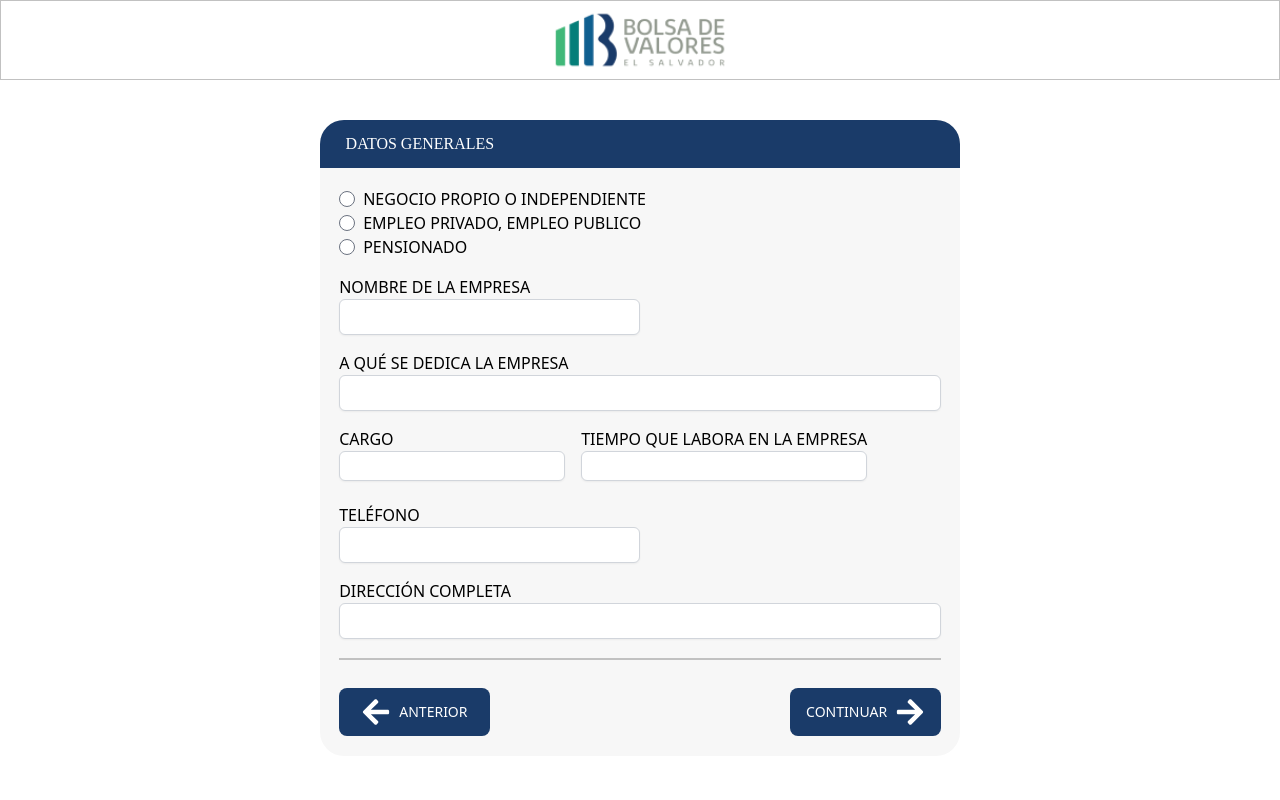
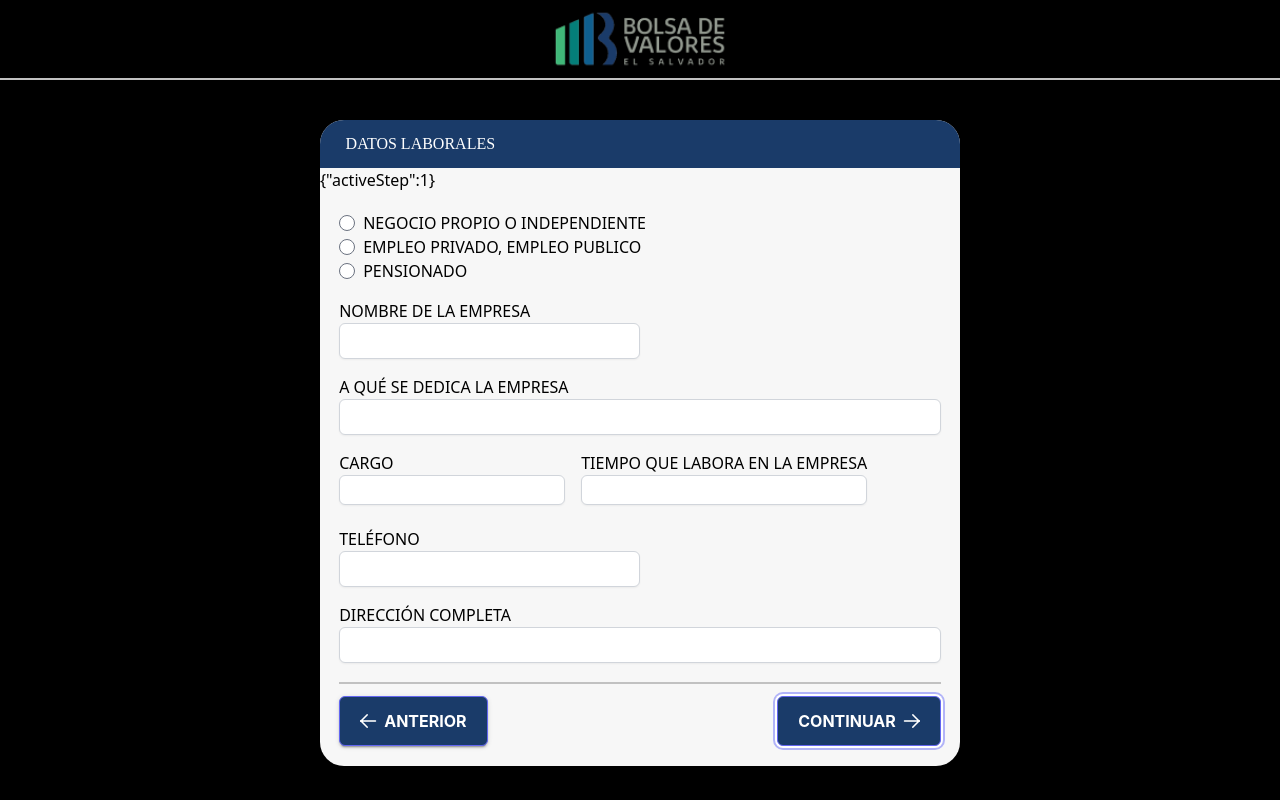
Before and after one commit to pbsuazocod/stock_app, a React (Create React App) app: page /formpage in a window 1280 px wide. Both pictures are taken after typing "Sample", "5", "Sample", "Sample", "Sample", "5551234" into the empty fields and a click on the button "CONTINUAR". Built offline with nearby package versions, Linux system fonts and the light colour scheme.

Commit message:
general updated

```diff
--- a/src/components/PageWrapper.jsx
+++ b/src/components/PageWrapper.jsx
@@ -3,7 +3,7 @@ import Header from "./UI/Header";
 
 const PageWrapper = function ({ children }) {
   return (
-    <div className="w-screen h-screen bg-white">
+    <div className="w-screen h-screen bg-black">
       <Header />
       <div className="flex justify-center mt-10">{children}</div>
     </div>
--- a/src/components/UI/FormWrapper/FormWrapper.jsx
+++ b/src/components/UI/FormWrapper/FormWrapper.jsx
@@ -7,37 +7,34 @@ export default function FormWrapper({ children, currentStep, currentPage }) {
   const Titles = () => {
     switch (currentStep) {
       case 0:
-        return "SISTEMA DE VINCULACIÓN DIGITAL";
-        break;
-      case 1:
         if (currentPage === "riskpage") {
           return "PERFIL DE RIESGO DEL CLIENTE";
         } else {
           return "DATOS GENERALES";
         }
         break;
-      case 2:
+      case 1:
         if (currentPage === "riskpage") {
           return "PERFIL DE RIESGO DEL CLIENTE";
         } else {
           return "DATOS LABORALES";
         }
         break;
-      case 3:
+      case 2:
         if (currentPage === "riskpage") {
           return "PERFIL DE RIESGO DEL CLIENTE";
         } else {
           return "FIRMAS AUTORIZADAS";
         }
         break;
-      case 4:
+      case 3:
         if (currentPage === "riskpage") {
           return "PERFIL DE RIESGO DEL CLIENTE";
         } else {
           return "INSTRUCCIONES PARA LIQUIDACIÓN DE FONDOS";
         }
         break;
-      case 5:
+      case 4:
         return "INSTRUCCIONES PARA LIQUIDACIÓN DE FONDOS";
         break;
 
@@ -50,6 +47,9 @@ export default function FormWrapper({ children, currentStep, currentPage }) {
       case 8:
         if (currentPage === "onBording_step_1") return "NOTIFICACIÓN";
         break;
+        case 9:
+          return "SISTEMA DE VINCULACIÓN DIGITAL";
+          break;
       default:
         return "default";
         break;
--- a/src/components/UI/Header.jsx
+++ b/src/components/UI/Header.jsx
@@ -3,7 +3,7 @@ import logo from "../images/logo.png";
 
 function Header() {
   return (
-    <div className="w-screen border h-20 border-[#C1C1C1] flex justify-center">
+    <div className="w-screen border-b-2 h-20 border-[#C1C1C1] flex justify-center">
       <img src={logo} alt="bolsa de valores logo" />
     </div>
   );
--- a/src/components/forms/Onboarding/OnBoarding.jsx
+++ b/src/components/forms/Onboarding/OnBoarding.jsx
@@ -6,6 +6,7 @@ import photo from "../../images/photo.png";
 import { TbChecks } from "react-icons/tb";
 import { Link } from "react-router-dom";
 import { FaArrowRight } from "react-icons/fa";
+import { Button } from "primereact/button";
 
 function OnBoarding() {
   const steps = ["Form Step One", "Form Step two", "Form Step tree"];
@@ -74,15 +75,14 @@ function OnBoarding() {
               <TbChecks className="text-[20vh] text-green-500" />
               <h1>INFORMACIÓN VALIDADA CORRECTAMENTE</h1>
             </div>
-            <Link
-              to="/formpage"
-              type="submit"
-              className={`bg-[#1A3B69] w-[40%] rounded-lg text-white h-12 lg:w-[25%] mr-[2%] lg:mr-0 text-sm mt-6 gap-2 flex justify-center items-center`}
-            >
-              CONTINUAR
-              <div className="lg:text-3xl text-xl">
-                <FaArrowRight />
-              </div>
+            <Link className="mt-[2%]" to="/formpage">
+              <Button
+                type="button"
+                label="CONTINUAR"
+                iconPos="right"
+                icon="pi pi-arrow-right"
+                className="p-button-raised"
+              />
             </Link>
           </div>
         </>
--- a/src/components/forms/ProfileForm/FormStepFive.jsx
+++ b/src/components/forms/ProfileForm/FormStepFive.jsx
@@ -1,6 +1,8 @@
 import React from "react";
 import { Link } from "react-router-dom";
 import { FaArrowRight } from "react-icons/fa";
+import { Button } from "primereact/button";
+import "./styles.css";
 
 function FormStepFive() {
   return (
@@ -11,15 +13,14 @@ function FormStepFive() {
       </div>
       <div className="flex flex-col flex-1 justify-between items-end mr-[2%] mb-[4%]">
         <div className="border-grey-300 border-t-4 w-full" />
-        <Link
-          to="/riskpage"
-          type="submit"
-          className={`bg-[#1A3B69] w-[40%] rounded-lg text-white h-12 lg:w-[25%] mr-[2%] lg:mr-0 text-sm mt-4 gap-2 flex justify-center items-center`}
-        >
-          CONTINUAR
-          <div className="lg:text-3xl text-xl">
-            <FaArrowRight />
-          </div>
+        <Link to={"/riskpage"}>
+          <Button
+            type="button"
+            label="CONTINUAR"
+            iconPos="right"
+            icon="pi pi-arrow-right"
+            className="p-button-raised"
+          />
         </Link>
       </div>
     </div>
--- a/src/components/forms/ProfileForm/ProfileForm.jsx
+++ b/src/components/forms/ProfileForm/ProfileForm.jsx
@@ -2,6 +2,8 @@ import React from "react";
 import { Form } from "formik";
 import { Formik } from "formik";
 import { useState } from "react";
+import { Button } from "primereact/button";
+import "./styles.css";
 
 // components
 
@@ -80,15 +82,16 @@ function ProfileForm() {
       >
         {(formik) => (
           <Form>
+            {JSON.stringify({ activeStep })}
             {_renderStepContent(activeStep)}
 
             {!isLastStep ? (
               <div
                 className={`${
-                  activeStep !== 2
-                    ? "mb-[3%] mr-[3%] ml-[3%] border-t-2 border-[#C1C1C1]"
-                    : ""
-                } flex`}
+                  activeStep !== 3
+                    ? " mb-[3%] mr-[3%] ml-[3%]  border-t-2 border-[#C1C1C1]"
+                    : "mb-[3%] mr-[3%] ml-[3%] "
+                }`}
               >
                 <div className="w-full pt-[2%]">
                   <div
@@ -98,32 +101,29 @@ function ProfileForm() {
                   >
                     {activeStep > 0 && (
                       <>
-                        <button
-                          type="button"
-                          onClick={_handleBack}
-                          className="bg-[#1A3B69] rounded-lg text-white h-12 lg:w-[25%] w-[40%] mr-[2%] lg:mr-0 text-sm mt-4 gap-2 flex justify-center items-center"
-                        >
-                          <div className="lg:text-3xl text-xl ">
-                            <FaArrowLeft />
-                          </div>
-                          ANTERIOR
-                        </button>
+                        <div>
+                          <Button
+                            type="button"
+                            onClick={_handleBack}
+                            label="ANTERIOR"
+                            iconPos="left"
+                            icon="pi pi-arrow-left"
+                            className="p-button-raised"
+                          />
+                        </div>
                       </>
                     )}
 
-                    <button
-                      type="submit"
-                      className={`rounded-lg text-white h-12 lg:w-[25%] mr-[2%] lg:mr-0 text-sm mt-4 gap-2 flex justify-center items-center ${
-                        activeStep === 4
-                          ? "w-[42%] pr-2 bg-[#40B879]"
-                          : "bg-[#1A3B69] w-[40%]"
-                      }`}
-                    >
-                      {activeStep === 4 ? "ENVIAR FORMALRIO" : "CONTINUAR"}
-                      <div className="lg:text-3xl text-xl">
-                        <FaArrowRight />
-                      </div>
-                    </button>
+                    <div className={`${activeStep === 3 ? "next" : ""}`}>
+                      <Button
+                        label={
+                          activeStep === 3 ? "ENVIAR FORMALRIO" : "CONTINUAR"
+                        }
+                        iconPos="right"
+                        icon="pi pi-arrow-right"
+                        className="p-button-raised"
+                      />
+                    </div>
                   </div>
                 </div>
               </div>
--- /dev/null
+++ b/src/components/forms/ProfileForm/styles.css
@@ -0,0 +1,14 @@
+.p-button {
+  background-color: #1a3b69;
+}
+.p-button:enabled:hover {
+  background-color: #012e6e;
+}
+.next .p-button {
+  background-color: #40b879;
+  border: #40b879;
+}
+.next .p-button:enabled:hover {
+  background-color: #09b85d;
+  border: #09b85d;
+}
--- a/src/components/forms/RiskForm/RiskForm.jsx
+++ b/src/components/forms/RiskForm/RiskForm.jsx
@@ -1,5 +1,6 @@
 import { useState } from "react";
 import { Formik, Form } from "formik";
+import { Button } from "primereact/button";
 
 // components
 import { FaArrowRight } from "react-icons/fa";
@@ -85,7 +86,7 @@ function RiskForm() {
         {(formik) => (
           <Form>
             {_renderStepContent(activeStep)}
-
+            {JSON.stringify({ activeStep })}
             {/* buttons  */}
             {!isLastStep ? (
               <div
@@ -111,32 +112,28 @@ function RiskForm() {
                   >
                     {activeStep > 0 && (
                       <>
-                        <button
-                          type="button"
-                          onClick={_handleBack}
-                          className="bg-[#1A3B69] rounded-lg text-white h-12 lg:w-[25%] w-[40%] mr-[2%] lg:mr-0 text-sm mt-4 gap-2 flex justify-center items-center"
-                        >
-                          <div className="lg:text-3xl text-xl ">
-                            <FaArrowLeft />
-                          </div>
-                          ANTERIOR
-                        </button>
+                        <div>
+                          <Button
+                            type="button"
+                            onClick={_handleBack}
+                            label="ANTERIOR"
+                            iconPos="left"
+                            icon="pi pi-arrow-left"
+                            className="p-button-raised"
+                          />
+                        </div>
                       </>
                     )}
-
-                    <button
-                      type="submit"
-                      className={`rounded-lg text-white h-12 lg:w-[25%] mr-[2%] lg:mr-0 text-sm mt-4 gap-2 flex justify-center items-center ${
-                        activeStep === 4
-                          ? "w-[42%] pr-2 bg-[#40B879]"
-                          : "bg-[#1A3B69] w-[40%]"
-                      }`}
-                    >
-                      {activeStep === 4 ? "ENVIAR FORMALRIO" : "CONTINUAR"}
-                      <div className="lg:text-3xl text-xl">
-                        <FaArrowRight />
-                      </div>
-                    </button>
+                    <div className={`${activeStep === 3 ? "next" : ""}`}>
+                      <Button
+                        label={
+                          activeStep === 3 ? "ENVIAR FORMALRIO" : "CONTINUAR"
+                        }
+                        iconPos="right"
+                        icon="pi pi-arrow-right"
+                        className="p-button-raised"
+                      />
+                    </div>
                   </div>
                 </div>
               </div>
--- a/src/components/forms/RiskForm/RiskStepOne.jsx
+++ b/src/components/forms/RiskForm/RiskStepOne.jsx
@@ -73,6 +73,7 @@ function RiskStepOne() {
                   <div className="w-full">
                     <div className="pl-[2%]">
                       <button
+                        type="button"
                         onClick={() =>
                           push({
                             ...step1Test,
--- a/src/pages/LandingPage.jsx
+++ b/src/pages/LandingPage.jsx
@@ -12,23 +12,23 @@ function LandingPage() {
         <div className=" flex h-[80%] items-center mr-[10%] ml-[10%] mt-[10%] mb-[10%] lg:justify-between justify-center gap-4 flex-wrap content-center">
           <Link
             to="/onboarding"
-            className="flex flex-col p-[2%] items-center bg-white w-[45%] h-[40%] min-w-[200px] rounded-lg"
+            className="flex justify-center p-[2%] items-center bg-white w-[45%] h-[40%] min-w-[200px] min-h-[6vw] rounded-lg"
           >
-            <img src={logo_hencorp} alt="logo corredora hencorp" />
-            <div className="text-sm text-[#1A3B69] font-bold">
-              <p>HENCORP, S.A. DE C.V.</p>
-              <p>CASA DE CORREDORES DE BOLSA</p>
-            </div>
+            <img
+              className="w-[60%]"
+              src={logo_hencorp}
+              alt="logo corredora hencorp"
+            />
           </Link>
           <Link
             to="/onboarding"
-            className="p-[2%] flex flex-col items-center bg-white w-[45%] min-w-[200px] h-[40%] rounded-lg"
+            className="p-[2%] flex justify-center bg-white w-[45%] min-h-[6vw] min-w-[200px] h-[40%] rounded-lg"
           >
-            <img src={logo_bursatiles} alt="logo corredora bursatil" />
-            <div className="text-sm text-[#1A3B69] font-bold">
-              <p>SERVICIOS GENERALES</p>
-              <p>BURSATILES S.A. DE C.V.</p>
-            </div>
+            <img
+              className="w-[60%]"
+              src={logo_bursatiles}
+              alt="logo corredora bursatil"
+            />
           </Link>
         </div>
       </FormWrapper>
```
